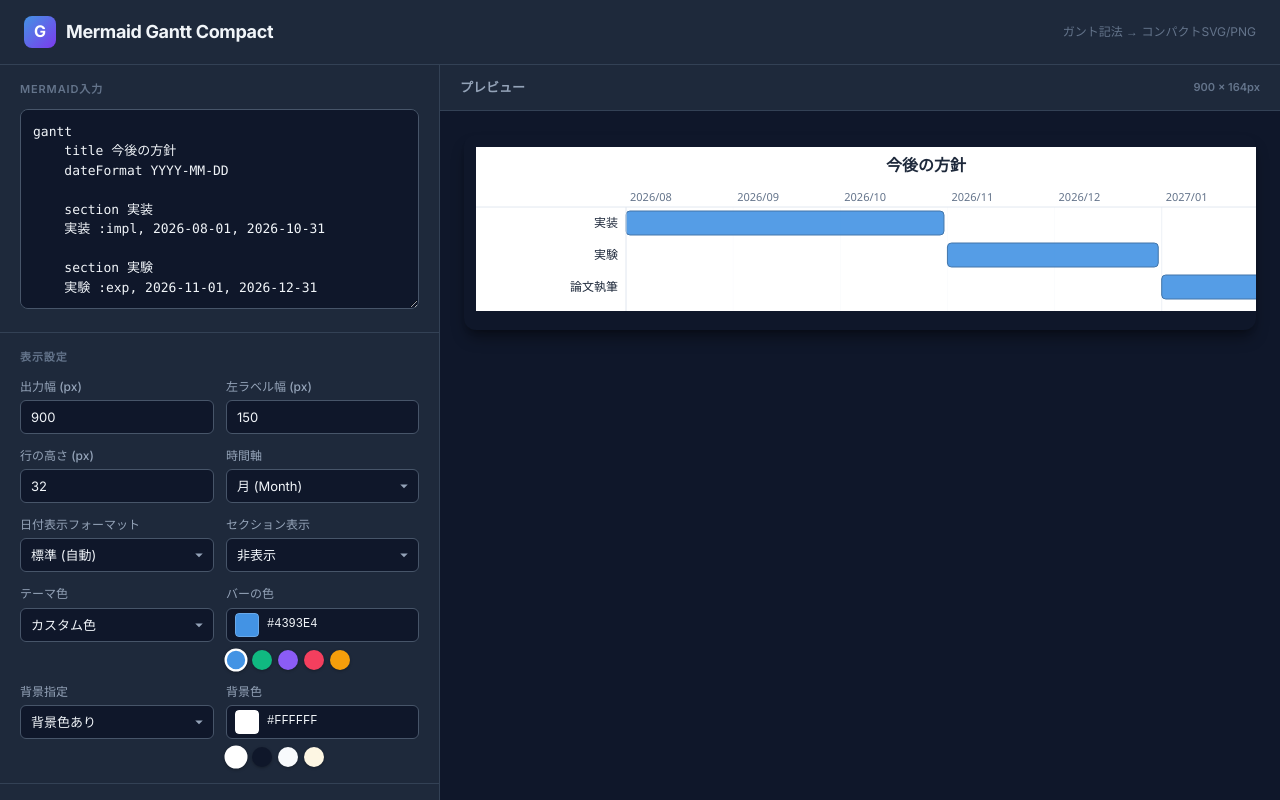
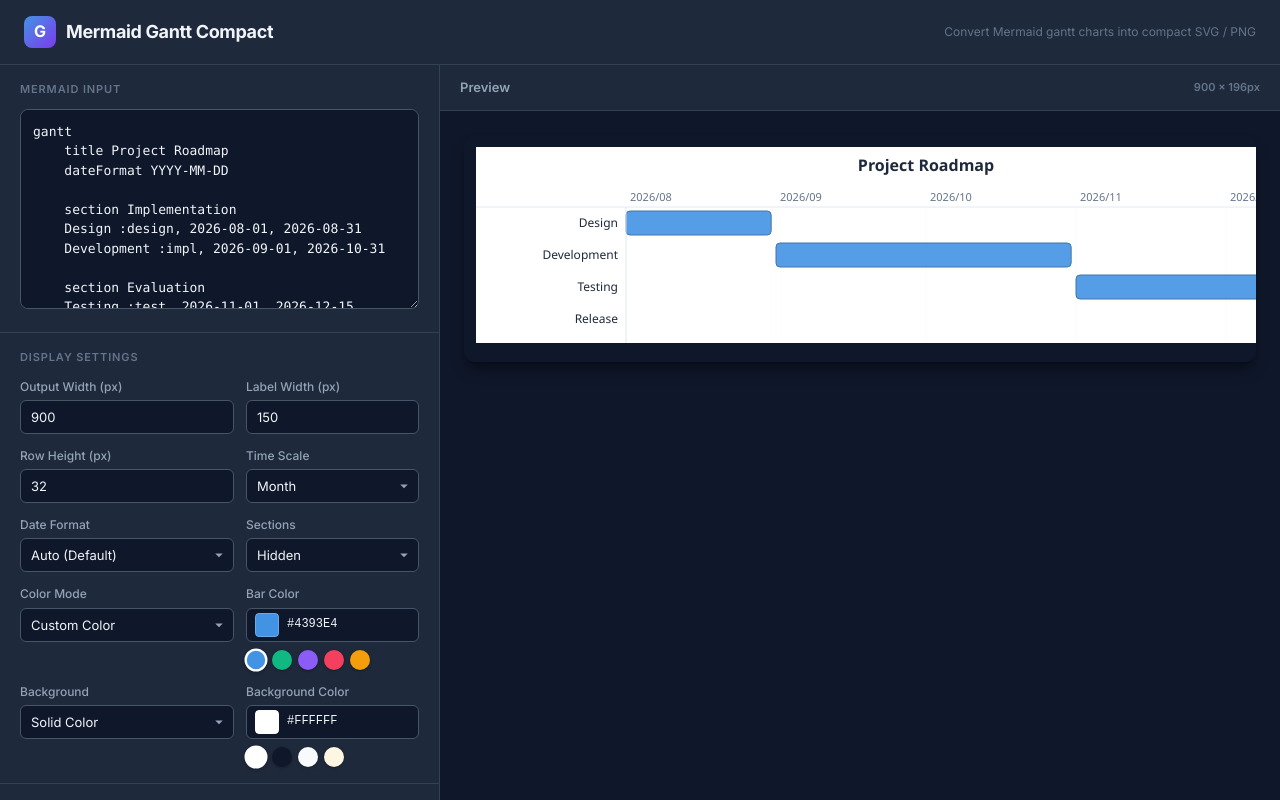
Before and after one commit to a-kaibu/better-mmd-gantt, a React (Vite) app: page / in a window 1280 px wide. Built offline with nearby package versions, Linux system fonts and the light colour scheme.

Commit message:
feat: UI全体を英語表記 (English UI) に統一

```diff
--- a/index.html
+++ b/index.html
@@ -1,10 +1,10 @@
 <!doctype html>
-<html lang="ja">
+<html lang="en">
   <head>
     <meta charset="UTF-8" />
     <meta name="viewport" content="width=device-width, initial-scale=1.0" />
     <title>Mermaid Gantt Compact Converter</title>
-    <meta name="description" content="Mermaidガント記法を貼り付けて、指定幅に収まる見やすいSVG/PNGへ変換するツール" />
+    <meta name="description" content="Convert Mermaid gantt syntax into clean, compact SVG or PNG images instantly." />
     <link rel="preconnect" href="https://fonts.googleapis.com" />
     <link rel="preconnect" href="https://fonts.gstatic.com" crossorigin />
     <link href="https://fonts.googleapis.com/css2?family=Inter:wght@400;500;600;700&family=Noto+Sans+JP:wght@400;500;600;700&display=swap" rel="stylesheet" />
--- a/src/App.tsx
+++ b/src/App.tsx
@@ -18,31 +18,30 @@ const STORAGE_KEY_INPUT = "mmd-gantt-input";
 const STORAGE_KEY_SETTINGS = "mmd-gantt-settings";
 
 const SAMPLE_INPUT = `gantt
-    title 今後の方針
+    title Project Roadmap
     dateFormat YYYY-MM-DD
 
-    section 実装
-    実装 :impl, 2026-08-01, 2026-10-31
+    section Implementation
+    Design :design, 2026-08-01, 2026-08-31
+    Development :impl, 2026-09-01, 2026-10-31
 
-    section 実験
-    実験 :exp, 2026-11-01, 2026-12-31
-
-    section 論文
-    論文執筆 :paper, 2027-01-01, 2027-02-28`;
+    section Evaluation
+    Testing :test, 2026-11-01, 2026-12-15
+    Release :milestone, rel, 2026-12-31, 2026-12-31`;
 
 const BAR_COLOR_PRESETS = [
-  { label: "シティブルー", value: "#4393E4" },
-  { label: "エメラルド", value: "#10B981" },
-  { label: "バイオレット", value: "#8B5CF6" },
-  { label: "ローズ", value: "#F43F5E" },
-  { label: "アンバー", value: "#F59E0B" },
+  { label: "City Blue", value: "#4393E4" },
+  { label: "Emerald", value: "#10B981" },
+  { label: "Violet", value: "#8B5CF6" },
+  { label: "Rose", value: "#F43F5E" },
+  { label: "Amber", value: "#F59E0B" },
 ];
 
 const BG_COLOR_PRESETS = [
-  { label: "ホワイト", value: "#FFFFFF" },
-  { label: "ダーク", value: "#0F172A" },
-  { label: "ライトグレー", value: "#F8FAFC" },
-  { label: "セピア", value: "#FDF6E3" },
+  { label: "White", value: "#FFFFFF" },
+  { label: "Dark", value: "#0F172A" },
+  { label: "Light Gray", value: "#F8FAFC" },
+  { label: "Sepia", value: "#FDF6E3" },
 ];
 
 function loadInput(): string {
@@ -144,7 +143,7 @@ export default function App() {
         copyTimerRef.current = setTimeout(() => setPngCopyLabel("📋 PNG Copy"), 1500);
       })
       .catch((err) => {
-        alert("PNGのコピーに失敗しました: " + (err.message || err));
+        alert("Failed to copy PNG: " + (err.message || err));
       });
   }, [svgString, layout]);
 
@@ -156,7 +155,7 @@ export default function App() {
           <h1 className="app-title">Mermaid Gantt Compact</h1>
         </div>
         <span className="app-subtitle">
-          ガント記法 → コンパクトSVG/PNG
+          Convert Mermaid gantt charts into compact SVG / PNG
         </span>
       </header>
 
@@ -165,24 +164,24 @@ export default function App() {
         <div className="panel-left">
           {/* Input */}
           <div className="panel-section">
-            <div className="section-title">Mermaid入力</div>
+            <div className="section-title">Mermaid Input</div>
             <textarea
               id="mermaid-input"
               className="mermaid-input"
               value={input}
               onChange={(e) => setInput(e.target.value)}
-              placeholder="gantt&#10;    title ...&#10;    section ...&#10;    タスク :id, 2026-08-01, 2026-10-31"
+              placeholder="gantt&#10;    title ...&#10;    section ...&#10;    Task :id, 2026-08-01, 2026-10-31"
               spellCheck={false}
             />
           </div>
 
           {/* Settings */}
           <div className="panel-section">
-            <div className="section-title">表示設定</div>
+            <div className="section-title">Display Settings</div>
             <div className="settings-grid">
               <div className="setting-item">
                 <label className="setting-label" htmlFor="setting-width">
-                  出力幅 (px)
+                  Output Width (px)
                 </label>
                 <input
                   id="setting-width"
@@ -200,7 +199,7 @@ export default function App() {
 
               <div className="setting-item">
                 <label className="setting-label" htmlFor="setting-label-width">
-                  左ラベル幅 (px)
+                  Label Width (px)
                 </label>
                 <input
                   id="setting-label-width"
@@ -218,7 +217,7 @@ export default function App() {
 
               <div className="setting-item">
                 <label className="setting-label" htmlFor="setting-row-height">
-                  行の高さ (px)
+                  Row Height (px)
                 </label>
                 <input
                   id="setting-row-height"
@@ -236,7 +235,7 @@ export default function App() {
 
               <div className="setting-item">
                 <label className="setting-label" htmlFor="setting-timescale">
-                  時間軸
+                  Time Scale
                 </label>
                 <select
                   id="setting-timescale"
@@ -246,15 +245,15 @@ export default function App() {
                     updateSetting("timeScale", e.target.value as TimeScale)
                   }
                 >
-                  <option value="month">月 (Month)</option>
-                  <option value="week">週 (Week)</option>
-                  <option value="day">日 (Day)</option>
+                  <option value="month">Month</option>
+                  <option value="week">Week</option>
+                  <option value="day">Day</option>
                 </select>
               </div>
 
               <div className="setting-item">
                 <label className="setting-label" htmlFor="setting-date-format">
-                  日付表示フォーマット
+                  Date Format
                 </label>
                 <select
                   id="setting-date-format"
@@ -264,7 +263,7 @@ export default function App() {
                     updateSetting("dateFormatMode", e.target.value as DateFormatMode)
                   }
                 >
-                  <option value="auto">標準 (自動)</option>
+                  <option value="auto">Auto (Default)</option>
                   <option value="YYYY-MM-DD">YYYY-MM-DD</option>
                   <option value="YY/MM/DD">YY/MM/DD</option>
                   <option value="YYMMDD">YYMMDD</option>
@@ -274,7 +273,7 @@ export default function App() {
 
               <div className="setting-item">
                 <label className="setting-label" htmlFor="setting-section">
-                  セクション表示
+                  Sections
                 </label>
                 <select
                   id="setting-section"
@@ -287,16 +286,16 @@ export default function App() {
                     )
                   }
                 >
-                  <option value="hidden">非表示</option>
-                  <option value="heading">見出し行</option>
-                  <option value="label">左ラベル</option>
+                  <option value="hidden">Hidden</option>
+                  <option value="heading">Heading Row</option>
+                  <option value="label">Left Label</option>
                 </select>
               </div>
 
               {/* Color Mode & Color Picker */}
               <div className="setting-item">
                 <label className="setting-label" htmlFor="setting-color-mode">
-                  テーマ色
+                  Color Mode
                 </label>
                 <select
                   id="setting-color-mode"
@@ -306,14 +305,14 @@ export default function App() {
                     updateSetting("colorMode", e.target.value as ColorMode)
                   }
                 >
-                  <option value="custom">カスタム色</option>
-                  <option value="status">状態別 (Done/Active/Crit)</option>
+                  <option value="custom">Custom Color</option>
+                  <option value="status">By Status (Done/Active/Crit)</option>
                 </select>
               </div>
 
               <div className="setting-item">
                 <label className="setting-label" htmlFor="setting-bar-color">
-                  バーの色
+                  Bar Color
                 </label>
                 <div className="color-picker-wrapper">
                   <input
@@ -341,7 +340,7 @@ export default function App() {
               {/* Background Mode & Color Picker */}
               <div className="setting-item">
                 <label className="setting-label" htmlFor="setting-bg-mode">
-                  背景指定
+                  Background
                 </label>
                 <select
                   id="setting-bg-mode"
@@ -351,15 +350,15 @@ export default function App() {
                     updateSetting("background", e.target.value as BackgroundMode)
                   }
                 >
-                  <option value="color">背景色あり</option>
-                  <option value="transparent">透明</option>
+                  <option value="color">Solid Color</option>
+                  <option value="transparent">Transparent</option>
                 </select>
               </div>
 
               {settings.background === "color" && (
                 <div className="setting-item">
                   <label className="setting-label" htmlFor="setting-bg-color">
-                    背景色
+                    Background Color
                   </label>
                   <div className="color-picker-wrapper">
                     <input
@@ -391,7 +390,7 @@ export default function App() {
           {parseResult.warnings.length > 0 && (
             <div className="panel-section">
               <div className="section-title">
-                警告 ({parseResult.warnings.length})
+                Warnings ({parseResult.warnings.length})
               </div>
               <div className="warnings">
                 {parseResult.warnings.map((w, i) => (
@@ -406,7 +405,7 @@ export default function App() {
 
           {/* Export & Copy Actions */}
           <div className="panel-section">
-            <div className="section-title">エクスポート / コピー</div>
+            <div className="section-title">Export & Copy</div>
             <div className="export-grid">
               <button
                 id="btn-download-svg"
@@ -447,7 +446,7 @@ export default function App() {
         {/* Right Panel */}
         <div className="panel-right">
           <div className="preview-header">
-            <span className="preview-title">プレビュー</span>
+            <span className="preview-title">Preview</span>
             <span className="preview-title" style={{ fontSize: 11, color: "var(--text-muted)" }}>
               {layout.width} × {layout.height}px
             </span>
@@ -462,7 +461,7 @@ export default function App() {
               <div className="preview-empty">
                 <div className="preview-empty-icon">📊</div>
                 <div className="preview-empty-text">
-                  左のテキストエリアにMermaidガント記法を入力してください
+                  Enter Mermaid gantt syntax in the left panel to render preview
                 </div>
               </div>
             )}
--- a/src/parser.ts
+++ b/src/parser.ts
@@ -106,7 +106,6 @@ export function parseMermaidGantt(input: string): ParseResult {
     }
 
     if (trimmed.startsWith("dateFormat ")) {
-      // We accept YYMMDD, YYYY/MM/DD, YYYYMMDD, etc. gracefully
       continue;
     }
 
@@ -118,7 +117,7 @@ export function parseMermaidGantt(input: string): ParseResult {
     // Check unsupported keywords
     const firstWord = trimmed.split(/\s/)[0];
     if (UNSUPPORTED_KEYWORDS.has(firstWord)) {
-      warnings.push({ line: lineNum, message: `"${firstWord}" は未対応です。` });
+      warnings.push({ line: lineNum, message: `"${firstWord}" is not supported.` });
       continue;
     }
 
@@ -126,7 +125,7 @@ export function parseMermaidGantt(input: string): ParseResult {
     const taskResult = parseTaskLine(trimmed, lineNum, currentSection, taskMap, warnings);
     if (taskResult) {
       if (taskIds.has(taskResult.id)) {
-        warnings.push({ line: lineNum, message: `タスクID "${taskResult.id}" が重複しています。` });
+        warnings.push({ line: lineNum, message: `Duplicate task ID: "${taskResult.id}"` });
       }
       taskIds.add(taskResult.id);
       taskMap.set(taskResult.id, taskResult);
@@ -135,7 +134,7 @@ export function parseMermaidGantt(input: string): ParseResult {
   }
 
   if (!foundGantt && lines.some(l => l.trim().length > 0)) {
-    warnings.push({ line: 1, message: '"gantt" キーワードが見つかりません。' });
+    warnings.push({ line: 1, message: '"gantt" keyword not found.' });
   }
 
   return { title, tasks, warnings };
@@ -150,7 +149,7 @@ function parseTaskLine(
 ): Task | null {
   const colonIdx = line.indexOf(":");
   if (colonIdx === -1) {
-    warnings.push({ line: lineNum, message: `タスク行を解析できません: "${line}"` });
+    warnings.push({ line: lineNum, message: `Line cannot be parsed: "${line}"` });
     return null;
   }
 
@@ -173,7 +172,7 @@ function parseTaskLine(
   const remaining = parts.slice(idx);
 
   if (remaining.length === 0) {
-    warnings.push({ line: lineNum, message: `タスクの期間を解決できません。` });
+    warnings.push({ line: lineNum, message: "Cannot resolve task duration." });
     return null;
   }
 
@@ -183,7 +182,7 @@ function parseTaskLine(
       const afterId = remaining[1].slice(6).trim();
       const refTask = taskMap.get(afterId);
       if (!refTask) {
-        warnings.push({ line: lineNum, message: `参照タスク "${afterId}" が見つかりません。` });
+        warnings.push({ line: lineNum, message: `Referenced task "${afterId}" not found.` });
         return null;
       }
       const start = new Date(refTask.end);
@@ -191,7 +190,7 @@ function parseTaskLine(
       if (!end) {
         const endDate = parseDate(remaining[2]);
         if (!endDate) {
-          warnings.push({ line: lineNum, message: `期間 "${remaining[2]}" を解析できません。` });
+          warnings.push({ line: lineNum, message: `Invalid duration: "${remaining[2]}"` });
           return null;
         }
         return { id: id || label, label, section, start, end: endDate, status, line: lineNum };
@@ -209,7 +208,7 @@ function parseTaskLine(
       const afterId = remaining[0].slice(6).trim();
       const refTask = taskMap.get(afterId);
       if (!refTask) {
-        warnings.push({ line: lineNum, message: `参照タスク "${afterId}" が見つかりません。` });
+        warnings.push({ line: lineNum, message: `Referenced task "${afterId}" not found.` });
         return null;
       }
       const start = new Date(refTask.end);
@@ -217,7 +216,7 @@ function parseTaskLine(
       if (!end) {
         const endDate = parseDate(remaining[1]);
         if (!endDate) {
-          warnings.push({ line: lineNum, message: `期間 "${remaining[1]}" を解析できません。` });
+          warnings.push({ line: lineNum, message: `Invalid duration: "${remaining[1]}"` });
           return null;
         }
         return { id: label, label, section, start, end: endDate, status, line: lineNum };
@@ -237,11 +236,11 @@ function parseTaskLine(
   if (startStr) {
     start = parseDate(startStr);
     if (!start) {
-      warnings.push({ line: lineNum, message: `開始日 "${startStr}" の形式が不正です。` });
+      warnings.push({ line: lineNum, message: `Invalid start date: "${startStr}"` });
       return null;
     }
   } else {
-    warnings.push({ line: lineNum, message: `タスクの期間を解決できません。` });
+    warnings.push({ line: lineNum, message: "Cannot resolve task duration." });
     return null;
   }
 
@@ -252,17 +251,17 @@ function parseTaskLine(
     if (!end) {
       end = addDuration(start, endStr);
       if (!end) {
-        warnings.push({ line: lineNum, message: `終了日 "${endStr}" の形式が不正です。` });
+        warnings.push({ line: lineNum, message: `Invalid end date: "${endStr}"` });
         return null;
       }
     }
   } else {
-    warnings.push({ line: lineNum, message: `タスクの期間を解決できません。` });
+    warnings.push({ line: lineNum, message: "Cannot resolve task duration." });
     return null;
   }
 
   if (end < start) {
-    warnings.push({ line: lineNum, message: `終了日が開始日より前です。` });
+    warnings.push({ line: lineNum, message: "End date is before start date." });
     return null;
   }
 
```
Also changed, not shown: 1 other file (tests, documents, lock files or other folders).
